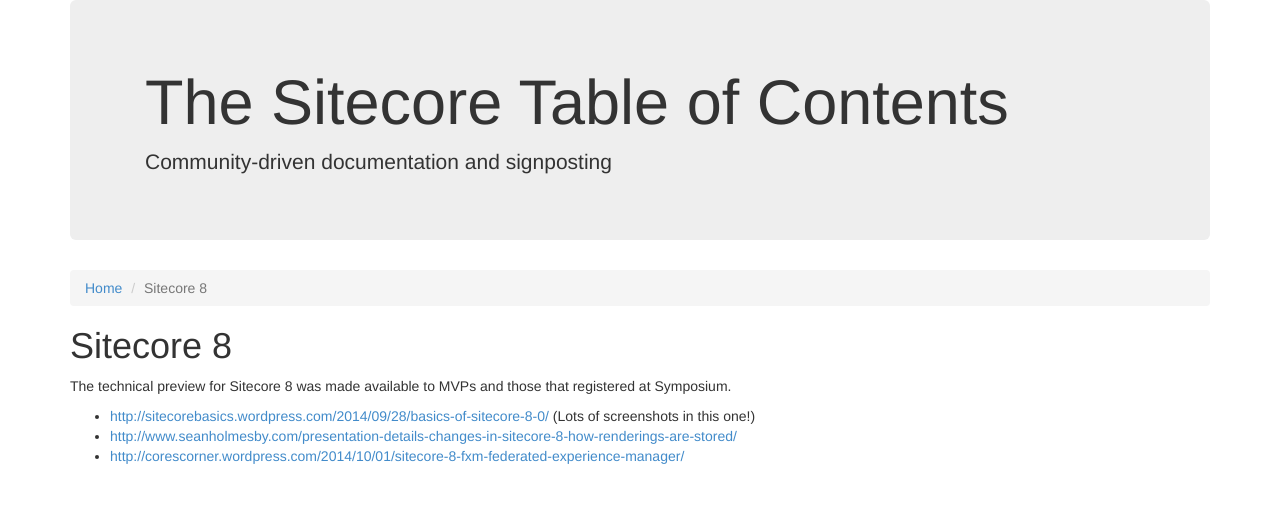
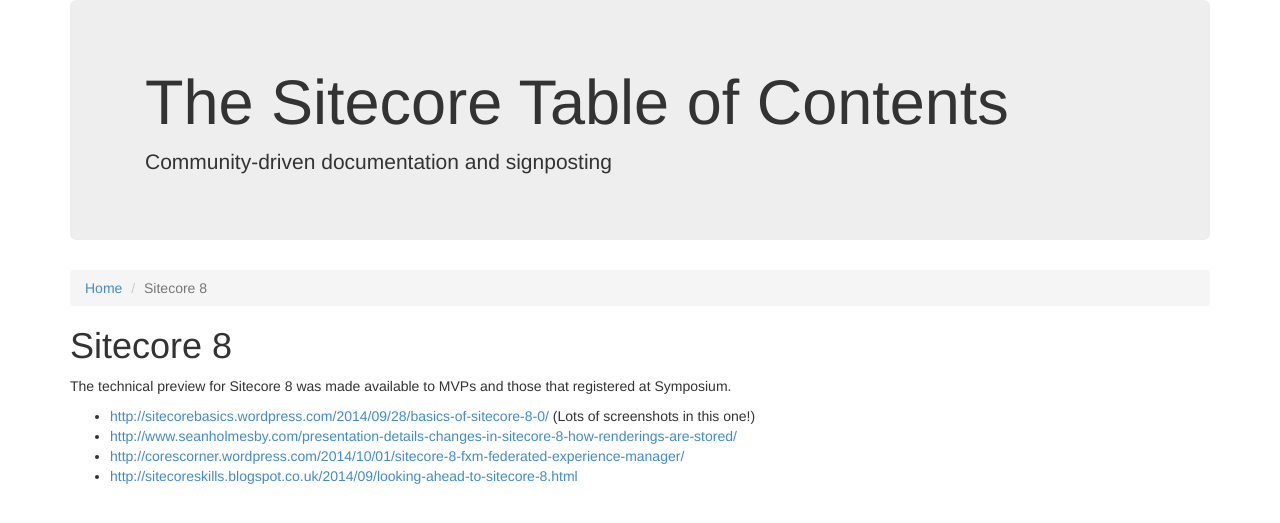
Before and after one commit to Sitecore-Community/docs, a Jekyll site: the page built from documentation/Sitecore 8/index.md, in a window 1280 px wide. Shown: the top 523 px of the page. Built offline with Jekyll 4.4.1, drawn with Linux system fonts in a browser that asks for light colours; nearby versions of some CDN libraries; some of the changed lines change nothing that is shown.

Commit message:
Sitecore 8 blogs

```diff
--- a/documentation/Sitecore 8/index.md
+++ b/documentation/Sitecore 8/index.md
@@ -10,3 +10,4 @@
 * [http://sitecorebasics.wordpress.com/2014/09/28/basics-of-sitecore-8-0/](http://sitecorebasics.wordpress.com/2014/09/28/basics-of-sitecore-8-0/) (Lots of screenshots in this one!)
 * [http://www.seanholmesby.com/presentation-details-changes-in-sitecore-8-how-renderings-are-stored/](http://www.seanholmesby.com/presentation-details-changes-in-sitecore-8-how-renderings-are-stored/)
 * [http://corescorner.wordpress.com/2014/10/01/sitecore-8-fxm-federated-experience-manager/](http://corescorner.wordpress.com/2014/10/01/sitecore-8-fxm-federated-experience-manager/)
+* [http://sitecoreskills.blogspot.co.uk/2014/09/looking-ahead-to-sitecore-8.html](http://sitecoreskills.blogspot.co.uk/2014/09/looking-ahead-to-sitecore-8.html)
```
